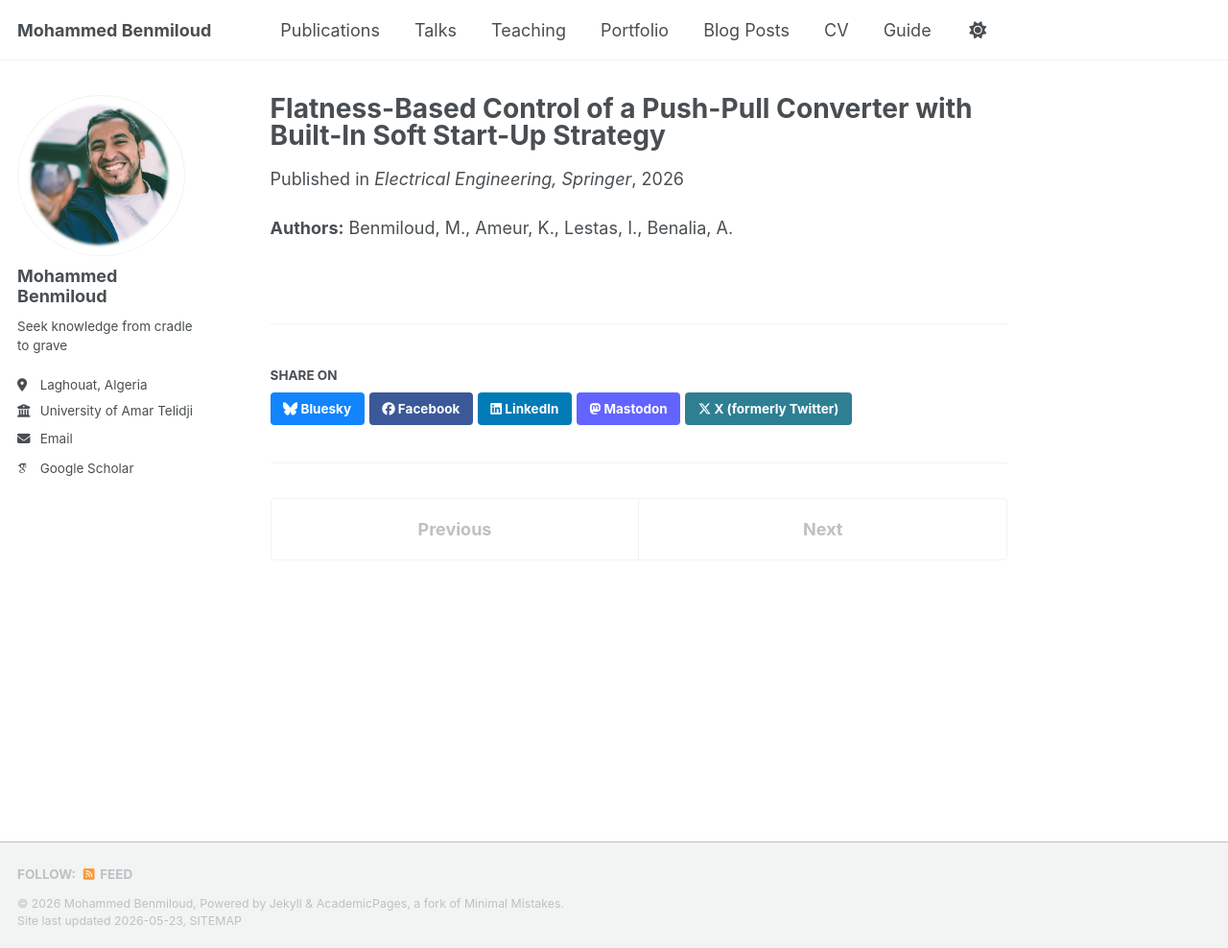
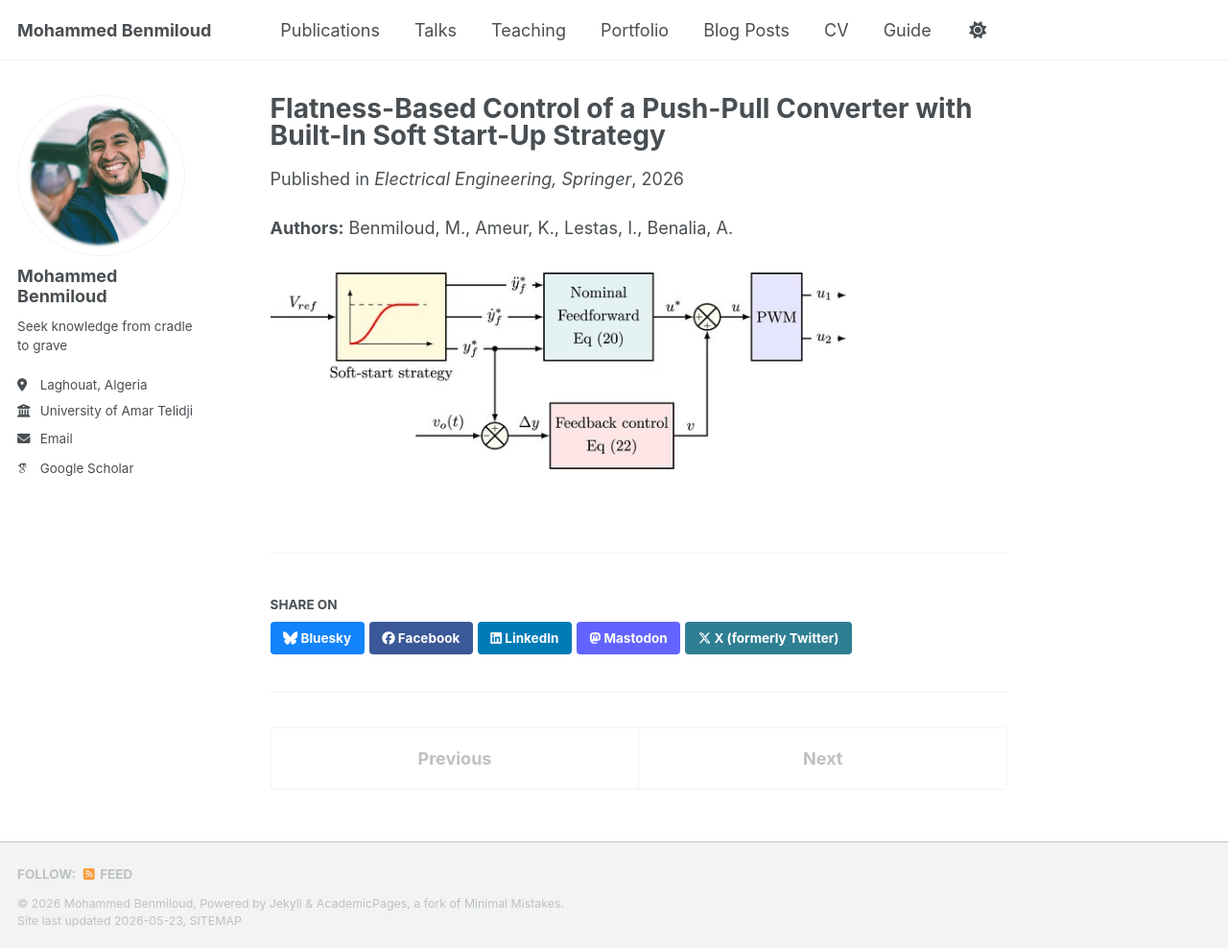
Before and after one commit to medbenmiloud/medbenmiloud.github.io, a Jekyll site: the page built from _publications/2026-01-01-flatness-based-push-pull.md, in a window 1280 px wide and 988 px high. Shown: the whole window at 96% size. Built offline with Jekyll 4.4.1, drawn with Linux system fonts in a browser that asks for light colours; some web fonts are replaced; a script bundle is joined from its source files by our own code; library files that are not in the unit come from our copies.

Commit message:
Update 2026-01-01-flatness-based-push-pull.md

```diff
--- a/_publications/2026-01-01-flatness-based-push-pull.md
+++ b/_publications/2026-01-01-flatness-based-push-pull.md
@@ -10,7 +10,9 @@ number: 3
 pages: '171'
 featured: true
 header:
-  teaser: "flatnessPushPull.jpg"
+  teaser: "/images/flatnessPushPull.jpg"
 ---
 
 **Authors:** Benmiloud, M., Ameur, K., Lestas, I., Benalia, A.
+
+<img src='/images/flatnessPushPull.jpg' style='width:100%; max-width:600px; margin-top:10px;'>
```
